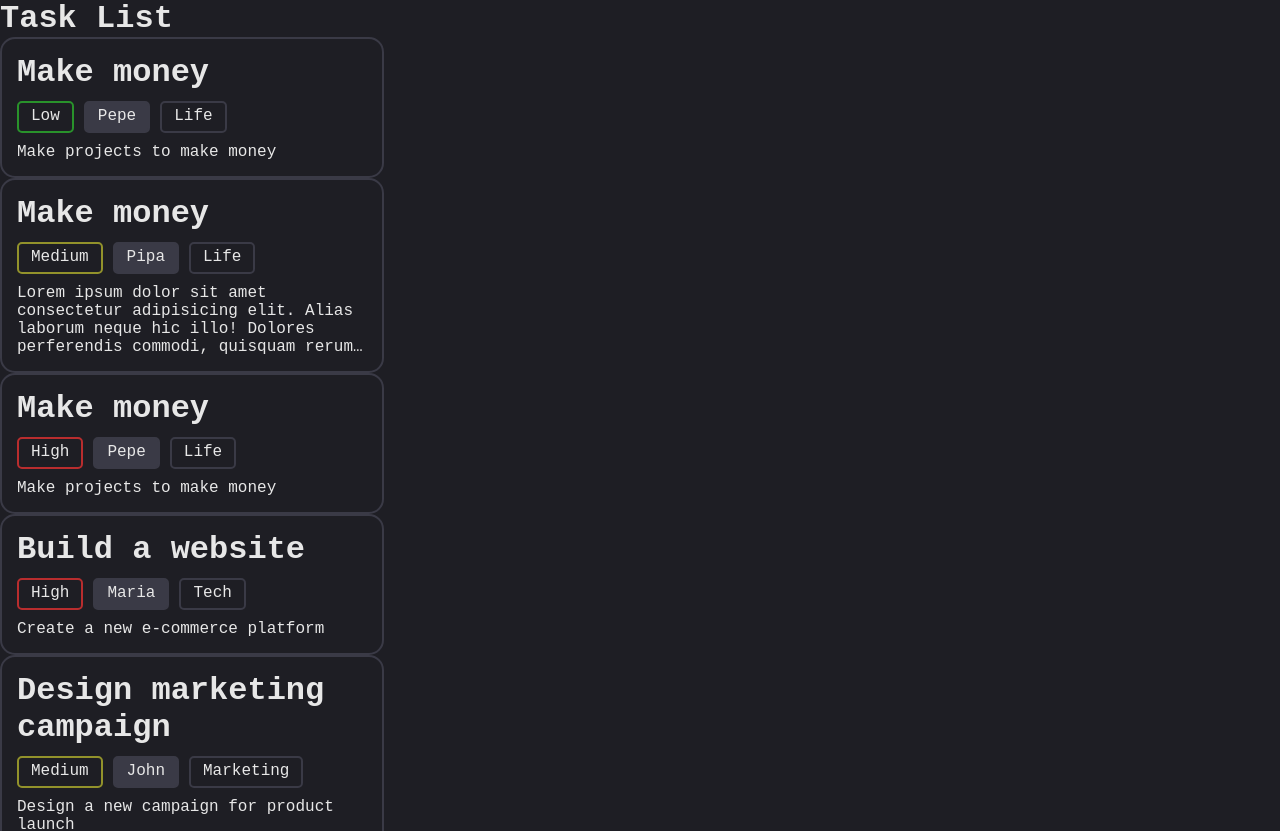
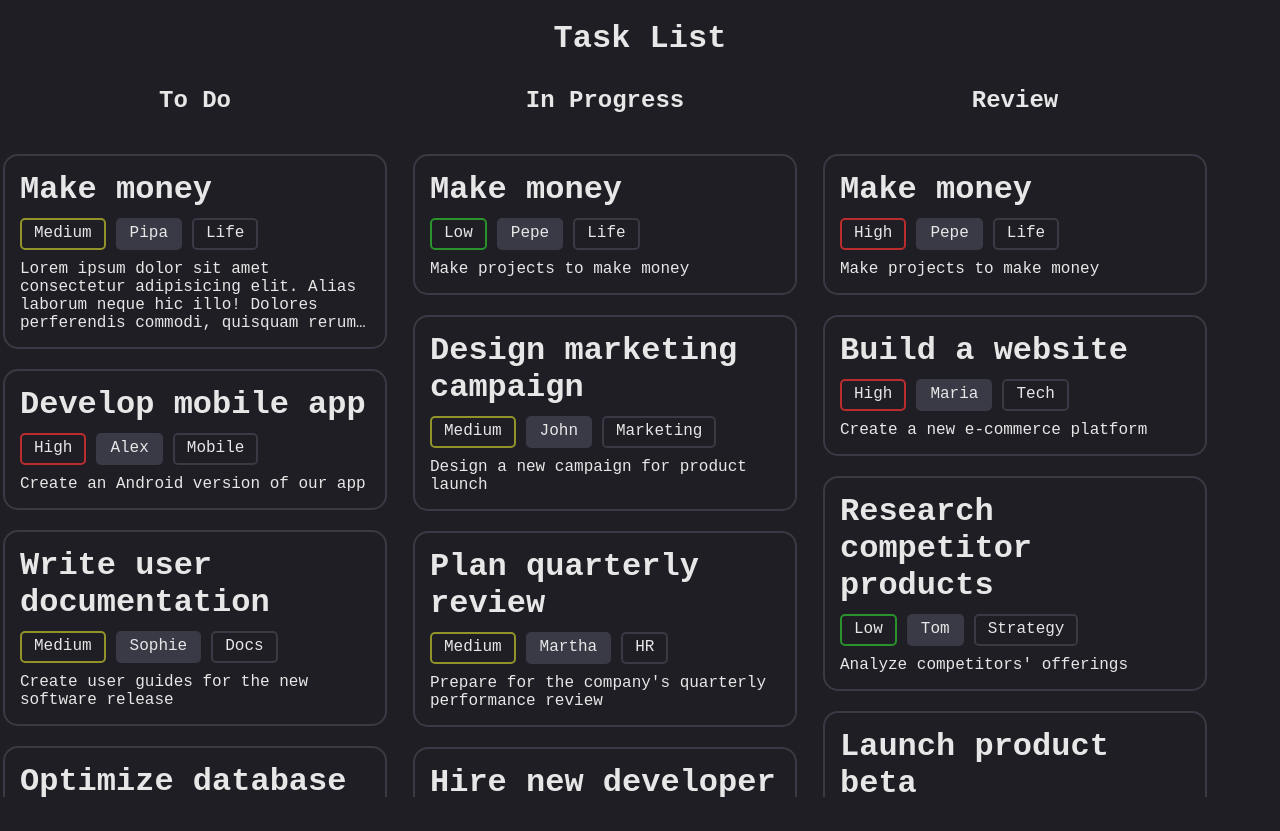
Before and after one commit to ElDuartte/Kanban-react-ts, a React (Vite) app: page / in a window 1280 px wide. Shown: the top 831 px of the page. After the commit the page ends 800 px from the top, so only its background shows below. Built offline with nearby package versions, Linux system fonts and the light colour scheme.

Commit message:
Improving task list, adding more logic to generate columns

```diff
--- a/src/pages/TaskList.tsx
+++ b/src/pages/TaskList.tsx
@@ -4,12 +4,27 @@ import Task from "../components/Task";
 import { TaskType } from "../../types";
 
 const TaskList: React.FC = () => {
+  const statuses = ["To Do", "In Progress", "Review"];
+
   return (
-    <div>
+    <div className="taskList-container">
       <h1>Task List</h1>
-      {tasksData.tasks.map((task: TaskType) => (
-        <Task key={task.id} task={task} />
-      ))}
+      <div className="status-container">
+        {statuses.map((status) => (
+          <div className="status-column-wrapper" key={status}>
+            <div className="status-header">
+              <h2 className="list-title">{status}</h2>
+            </div>
+            <div className="status-column">
+              {tasksData.tasks
+                .filter((task) => task.status === status)
+                .map((task: TaskType) => (
+                  <Task key={task.id} task={task} />
+                ))}
+            </div>
+          </div>
+        ))}
+      </div>
     </div>
   );
 };
```
